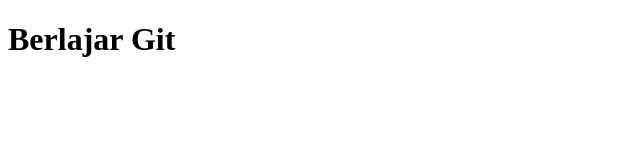
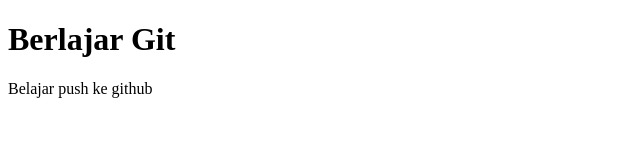
Before and after one commit to nanpatur/web-simple, a plain HTML site: page index.html in a window 1280 px wide. Shown: the whole page, without its empty margins (0-640 px from the left). Drawn offline with Linux system fonts and the light colour scheme.

Commit message:
second commit

```diff
--- a/index.html
+++ b/index.html
@@ -8,5 +8,6 @@
 </head>
 <body>
   <h1>Berlajar Git</h1>
+  <p>Belajar push ke github</p>
 </body>
 </html>
```
